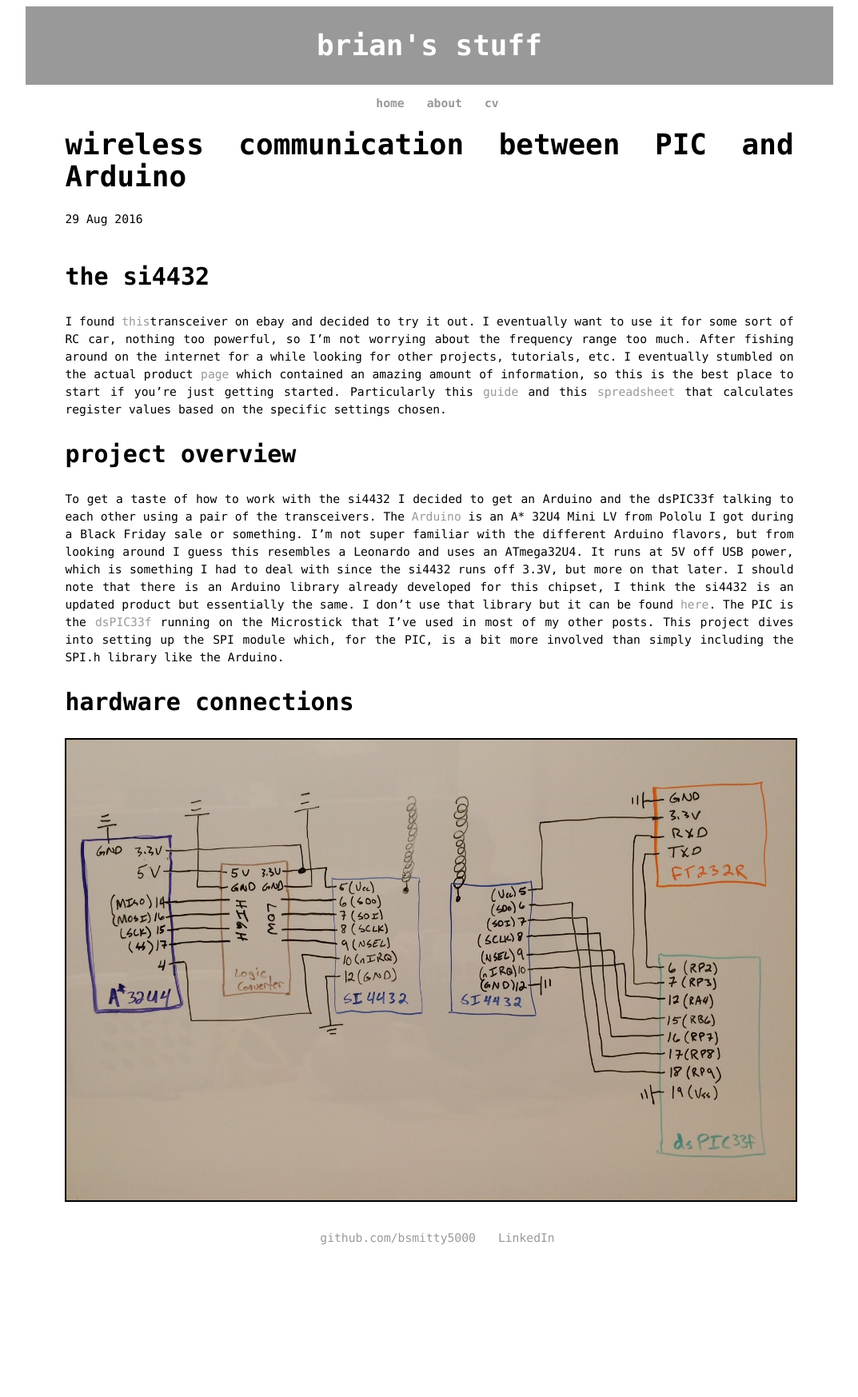
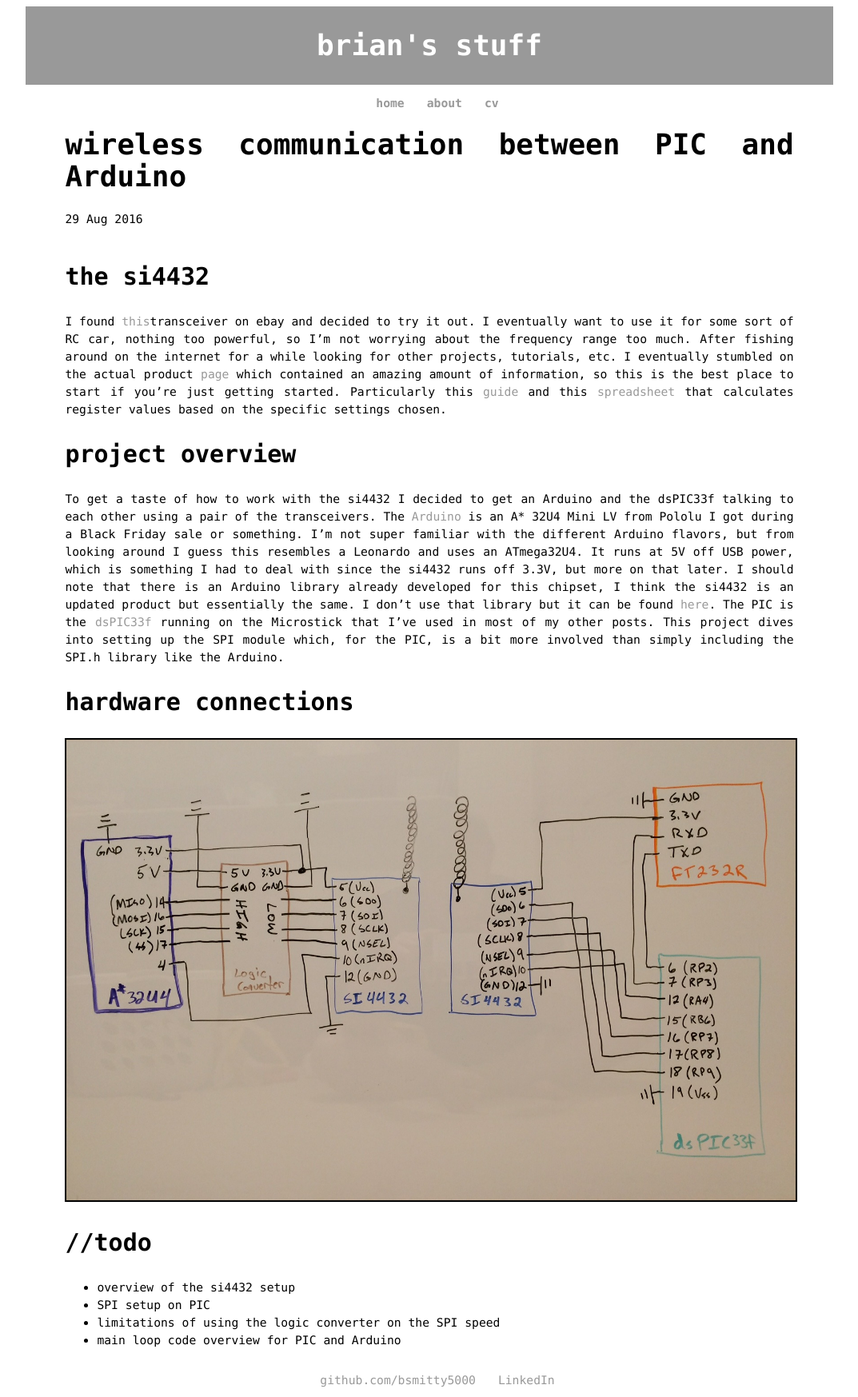
Before and after one commit to bsmitty5000/bsmitty5000.github.io, a Jekyll site: the page built from _posts/2016-08-29-Wireless_Communication_Between_Pic_And_Arduino.md, in a window 1280 px wide. Shown: the whole page at 80% size, without its empty margins (103-1176 px from the left). Built offline with Jekyll 4.4.1, drawn with Linux system fonts in a browser that asks for light colours; comment, search, counter and statistics services are not loaded; before the commit the page ends 1569 px from its top, so only the background shows below that.

Commit message:
initial update for post

```diff
--- a/_posts/2016-08-29-Wireless_Communication_Between_Pic_And_Arduino.md
+++ b/_posts/2016-08-29-Wireless_Communication_Between_Pic_And_Arduino.md
@@ -18,3 +18,10 @@
 ## hardware connections
 
 ![connections]({{site.url}}assets/si4432_test/si4432_test.JPG)
+
+## //todo
+
+* overview of the si4432 setup
+* SPI setup on PIC
+* limitations of using the logic converter on the SPI speed
+* main loop code overview for PIC and Arduino
```
